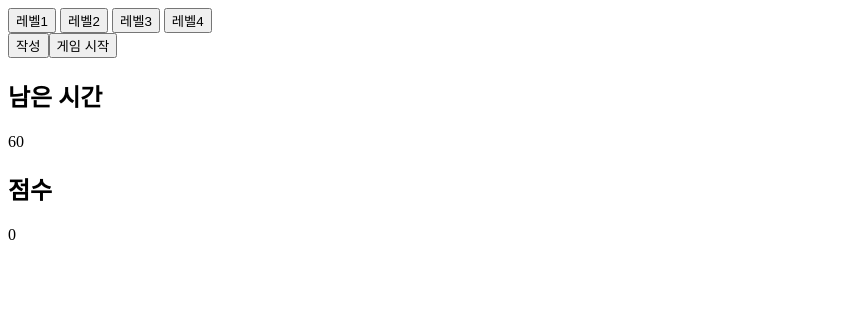
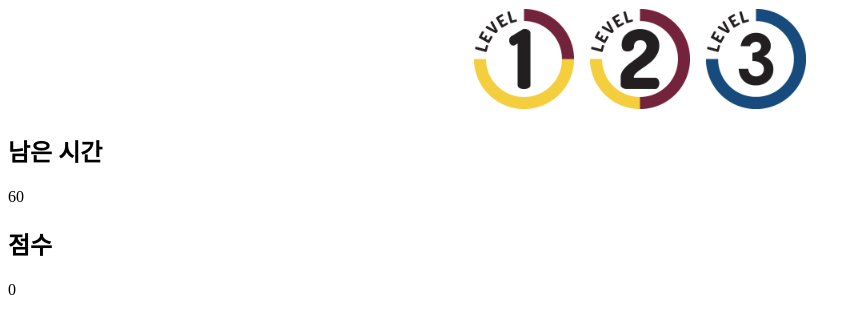
Before and after one commit to ojh94/ToyProject, a plain HTML site: page index.html in a window 1280 px wide. Shown: the whole page, without its empty margins (0-861 px from the left). Drawn offline with nearby package versions, Linux system fonts and the light colour scheme.

Commit message:
레벨이미지추가

```diff
--- a/css/main.css
+++ b/css/main.css
@@ -98,3 +98,13 @@ table {
   justify-content: center;
   align-items: center;
 }
+
+#start_manu {
+  text-align: center;
+}
+
+#level {
+  color: white;
+  background-color: white;
+  border: white;
+}
--- a/index.html
+++ b/index.html
@@ -13,7 +13,6 @@
         <style></style>
     </head>
     <body>
-
         <div id="myModal" class="modal">
             <div class="modal-content">
                 <!-- <span class="close" id="closeBtn">닫기</span> -->
@@ -30,16 +29,14 @@
         </div>
 
         <div id="start_manu">
-            <button id = level1>레벨1</button>
-            <button id = level2>레벨2</button>
-            <button id = level3>레벨3</button>
-            <button id = level4>레벨4</button>
+            <button id = level onclick="setlevel1()">
+                <img src="images/level1.png" alt="" >
+            </button>
+            <button id = level onclick="setlevel2()"><img src="images/level2.png" alt="" ></button>
+            <button id = level onclick="setlevel1()"><img src="images/level3.png" alt="" ></button>
         </div>
 
         <table>
-            <button id="createimg" onclick="createTable(); return false;">작성</button>
-            <button id="GameStart" onclick="takeTarget()">게임 시작</button>
-
             <h2>남은 시간</h2>
             <span id="game-time">60</span>
             <h2>점수</h2>
--- a/js/cade_game.js
+++ b/js/cade_game.js
@@ -20,8 +20,24 @@ let column = 2; // 열의 갯수
 let sec;
 
 
+
 //이미지를 보관하는 변수
-const cade_images = ['0.png', '1.png','0.png', '1.png','2.png', '3.png','2.png', '3.png','4.png', '5.png','6.png', '7.png','4.png', '5.png','6.png', '7.png'];
+const cade_images = ['0.png', '1.png','0.png', '1.png',
+    '2.png', '3.png','2.png', '3.png',
+    '4.png', '5.png','6.png', '7.png',
+    '4.png', '5.png','6.png', '7.png'];
+
+function setlevel1(){
+    Row = 2;
+    column = 2;
+    createTable();
+}
+function setlevel2(){
+    Row = 4;
+    column = 4;
+    createTable();
+}
+
 
 //카드 덱만들기
 function createTable() {
@@ -42,9 +58,8 @@ function createTable() {
             cade_Image.id = i + 'to' + j;
 
             cade_id.push(cade_Image.id);
-            document.getElementById('createimg').disabled = true;
 
-            // $("#start_manu").hide(); //메뉴를 숨기는 부분
+             $("#start_manu").hide(); //메뉴를 숨기는 부분
 
 
             //카드 클릭 이벤트
```
Also changed, not shown: images/level1.png (added), images/level2.png (added), images/level3.png (added).
